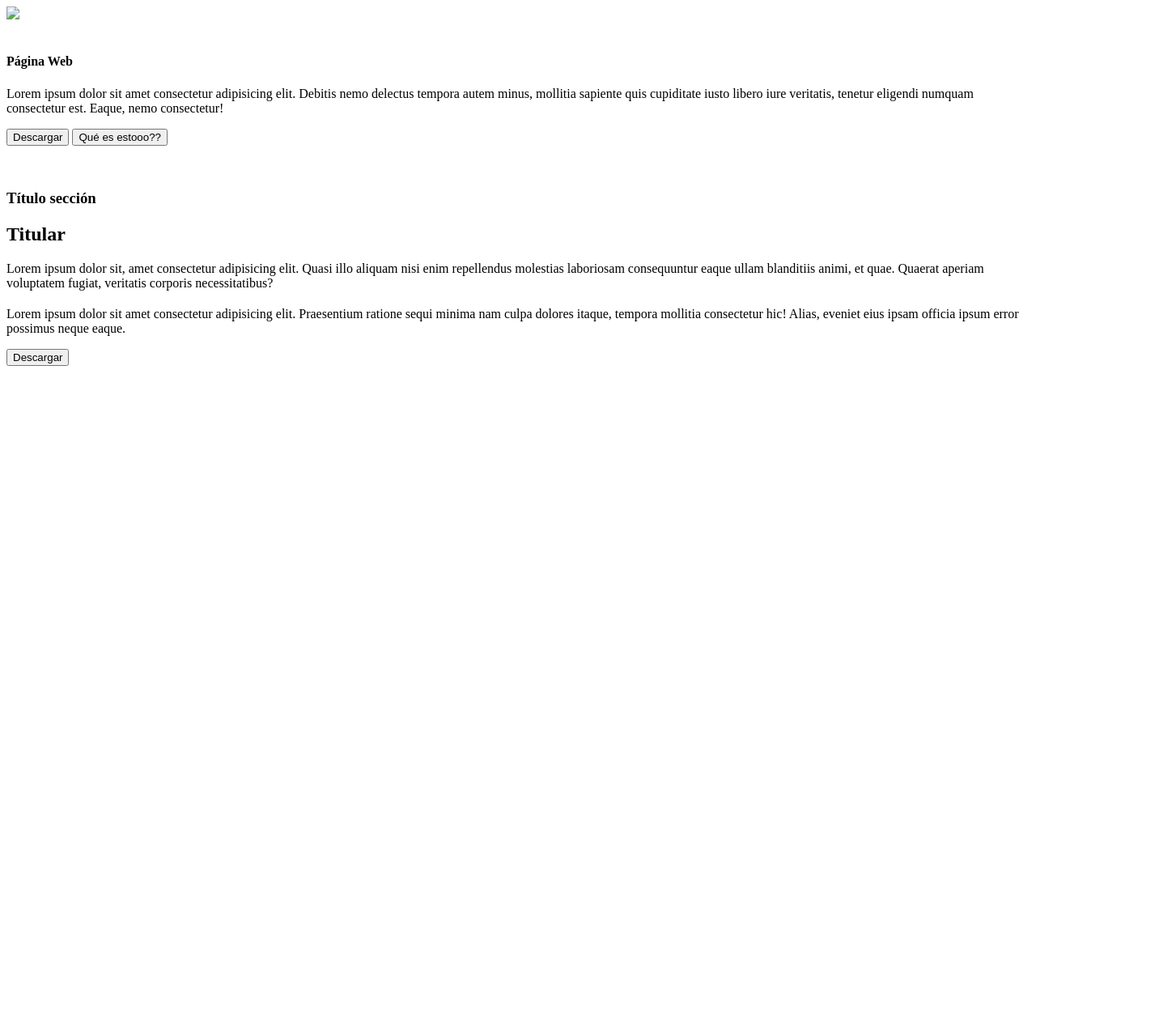
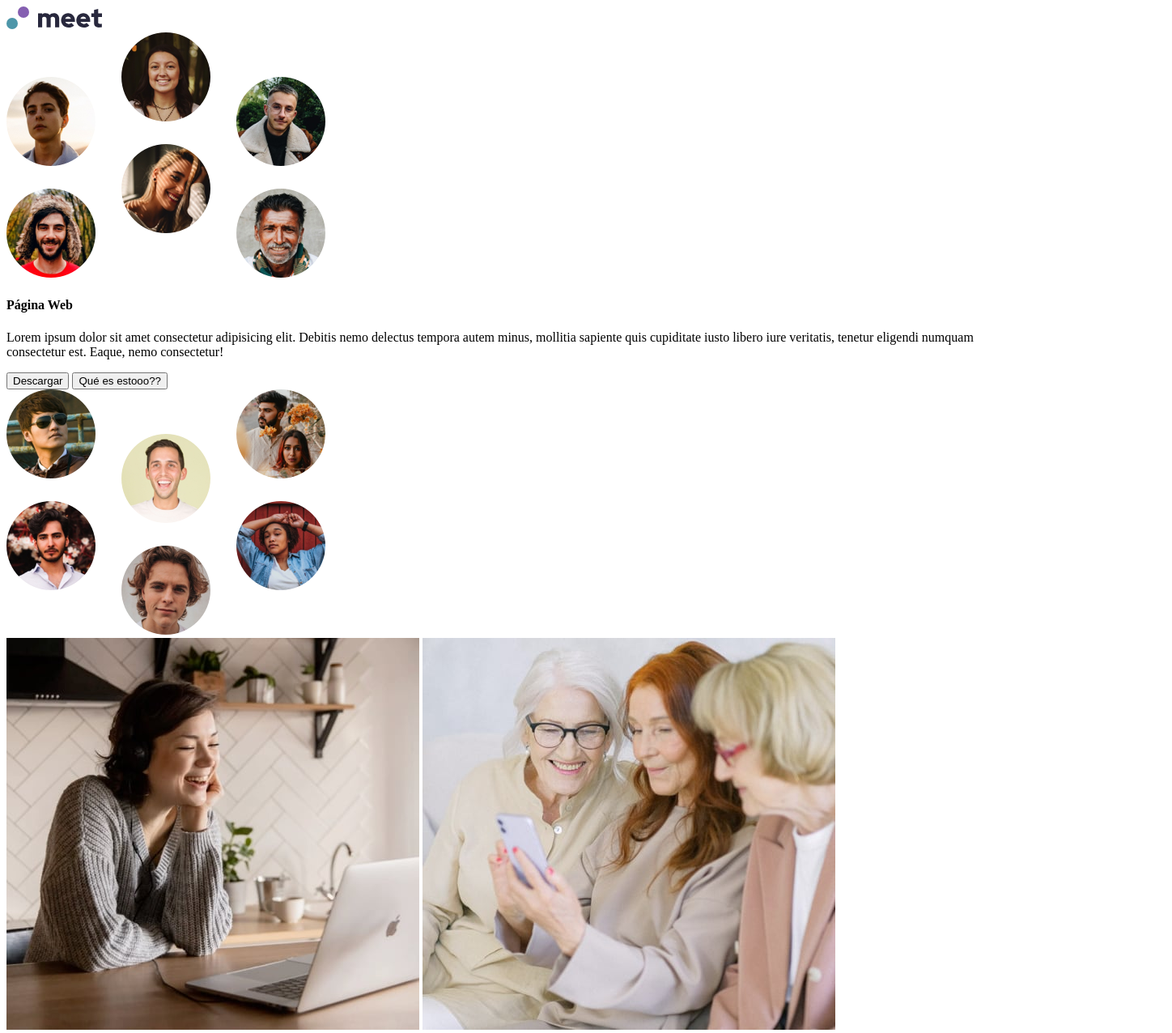
Before and after one commit to eRojasMarifil/Pagina-Techschool-, a plain HTML site: page index.html in a window 1280 px wide. Shown: the top 1276 px of the page at 81% size, 1448 px wide, since content can reach past the window. Before the commit the page ends 800 px from the top, so only its background shows below. Drawn offline with Linux system fonts and the light colour scheme.

Commit message:
Linkeo de imágenes y agregado de clases para css

```diff
--- a/index.html
+++ b/index.html
@@ -7,11 +7,11 @@
 </head>
 <body>
     <nav class="nav">
-        <img src="logo.png" href="index.html">
+        <img src="asserts\imagenes\logo.svg" href="index.html">
     <nav>
     <header class="header">
         <section>
-            <img src="" alt="">
+            <img src="asserts\imagenes\desktop\image-hero-left.png" alt="">
         </section>
         <section class="TextoHeader">
             <h1>Página Web</h1>
@@ -22,26 +22,29 @@
             </div>
         </section>
         <section>
-            <img src="" alt="">
+            <img src="asserts\imagenes\desktop\image-hero-right.png" alt="">
         </section>
     </Header>
     <main class="main">
-        <section>
-            <img src="" alt="">
-            <img src="" alt="">
-            <img src="" alt="">
-            <img src="" alt="">
+        <section class="imagenesMain">
+            <img src="asserts\imagenes\desktop\image-woman-in-videocall.jpg" alt="">
+            <img src="asserts\imagenes\desktop\image-women-videochatting.jpg" alt="">
+            <img src="asserts\imagenes\desktop\image-men-in-meeting.jpg" alt="">
+            <img src="asserts\imagenes\desktop\image-man-texting.jpg" alt="">
         </section>
-        <section class="textoSection">
+        <section class="text">
             <h3>Título sección</h3>
             <H2>Titular</H2>
             <p>Lorem ipsum dolor sit, amet consectetur adipisicing elit. Quasi illo aliquam nisi enim repellendus molestias laboriosam consequuntur eaque ullam blanditiis animi, et quae. Quaerat aperiam voluptatem fugiat, veritatis corporis necessitatibus?</p>
         </section>
     </main>
     <footer>
-        <h2></h2>
-        <p>Lorem ipsum dolor sit amet consectetur adipisicing elit. Praesentium ratione sequi minima nam culpa dolores itaque, tempora mollitia consectetur hic! Alias, eveniet eius ipsam officia ipsum error possimus neque eaque.</p>
-        <button>Descargar</button>
+        <img src="asserts\imagenes\desktop\image-footer.jpg" alt="">
+        <section class="sectionFooter">
+            <h2>Título de footer</h2>
+            <p>Lorem ipsum dolor sit amet consectetur adipisicing elit. Praesentium ratione sequi minima nam culpa dolores itaque, tempora mollitia consectetur hic! Alias, eveniet eius ipsam officia ipsum error possimus neque eaque.</p>
+            <button>Descargar</button>
+        </section>
     </footer>
 </body>
 </html>
```
Also changed, not shown: asserts/imagenes/desktop/image-footer.jpg (renamed from asserts/imagenes/image-footer.jpg), asserts/imagenes/desktop/image-hero-left.png (renamed from asserts/imagenes/image-hero-left.png), asserts/imagenes/desktop/image-hero-right.png (renamed from asserts/imagenes/image-hero-right.png), asserts/imagenes/desktop/image-man-texting.jpg (renamed from asserts/imagenes/image-man-texting.jpg), asserts/imagenes/desktop/image-men-in-meeting.jpg (renamed from asserts/imagenes/image-men-in-meeting.jpg), asserts/imagenes/desktop/image-woman-in-videocall.jpg (renamed from asserts/imagenes/image-woman-in-videocall.jpg), asserts/imagenes/desktop/image-women-videochatting.jpg (renamed from asserts/imagenes/image-women-videochatting.jpg), asserts/imagenes/favicon-32x32.png (deleted), asserts/imagenes/movil/image-footer (1).jpg (renamed from asserts/imagenes/image-footer (1).jpg), asserts/imagenes/tablet/image-footer (2).jpg (renamed from asserts/imagenes/image-footer (2).jpg), asserts/imagenes/tablet/image-hero-1.png (renamed from asserts/imagenes/image-hero-1.png).
